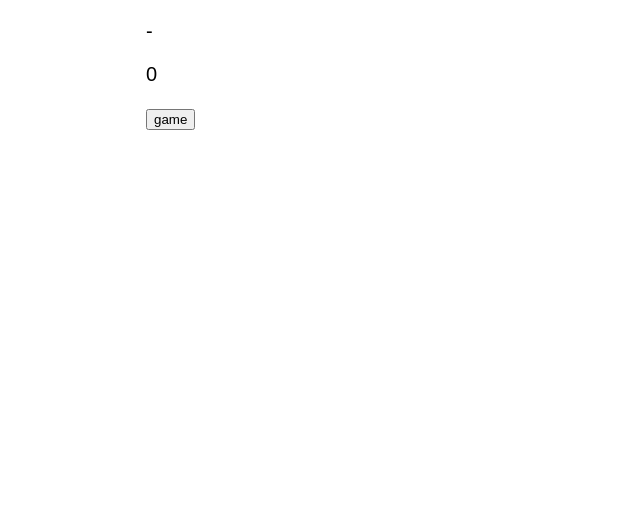
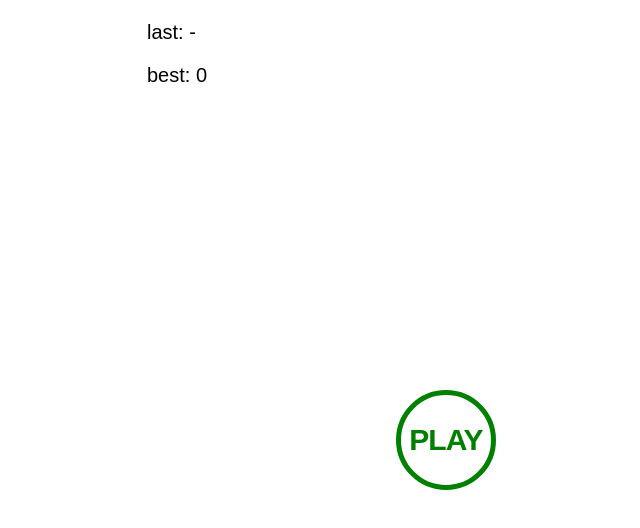
Before and after one commit to ruskakimov/brainfreeze, a React (Create React App) app: page / in a window 1280 px wide. Shown: the top 528 px of the page, without its empty margins (194-834 px from the left). Built offline with nearby package versions, Linux system fonts and the light colour scheme.

Commit message:
add styled button component, set wrapper height

```diff
--- a/src/App.js
+++ b/src/App.js
@@ -6,7 +6,12 @@ import GameScreen from './components/GameScreen';
 
 const Wrapper = styled.div`
   max-width: 60rem;
+  height: 100vh;
+  max-height: 600px;
+  padding: 1px;
+  box-sizing: border-box;
   margin: 0 auto;
+  position: relative;
 `;
 
 class App extends Component {
--- a/src/components/GameScreen/components/ColorWord.js
+++ b/src/components/GameScreen/components/ColorWord.js
@@ -3,7 +3,7 @@ import React from 'react';
 import styled from 'styled-components';
 
 const Colored = styled.div`
-  font-size: 5rem;
+  font-size: 7rem;
   font-weight: bold;
   color: ${props => props.color};
 `;
--- a/src/components/MenuScreen/index.js
+++ b/src/components/MenuScreen/index.js
@@ -1,4 +1,15 @@
 import React, { Component } from 'react';
+import styled from 'styled-components';
+
+import Button from '../components/Button';
+
+const PlayButton = Button.extend`
+  color: green;
+  position: absolute;
+  bottom: 10%;
+  left: 50%;
+  transform: translate(-50%, -50%);
+`;
 
 class MenuScreen extends Component {
   constructor(props) {
@@ -15,9 +26,9 @@ class MenuScreen extends Component {
     const goToGameScreen = this.props.goToGameScreen;
     return (
       <div>
-        <p>{window.localStorage['last-score']}</p>
-        <p>{window.localStorage['best-score']}</p>
-        <button onClick={goToGameScreen}>game</button>
+        <p>last: {window.localStorage['last-score']}</p>
+        <p>best: {window.localStorage['best-score']}</p>
+        <PlayButton onClick={goToGameScreen}>play</PlayButton>
       </div>
     );
   }
--- /dev/null
+++ b/src/components/components/Button.js
@@ -0,0 +1,22 @@
+import React from 'react';
+import styled from 'styled-components';
+
+const Button = styled.button`
+  display: block;
+  width: 10rem;
+  height: 10rem;
+  font-size: 3rem;
+  font-weight: bold;
+  letter-spacing: -1px;
+  border: 0.5rem solid currentColor;
+  text-transform: uppercase;
+  border-radius: 50%;
+  background-color: transparent;
+  cursor: pointer;
+
+  &:active {
+    outline: none;
+  }
+`;
+
+export default Button;
```
